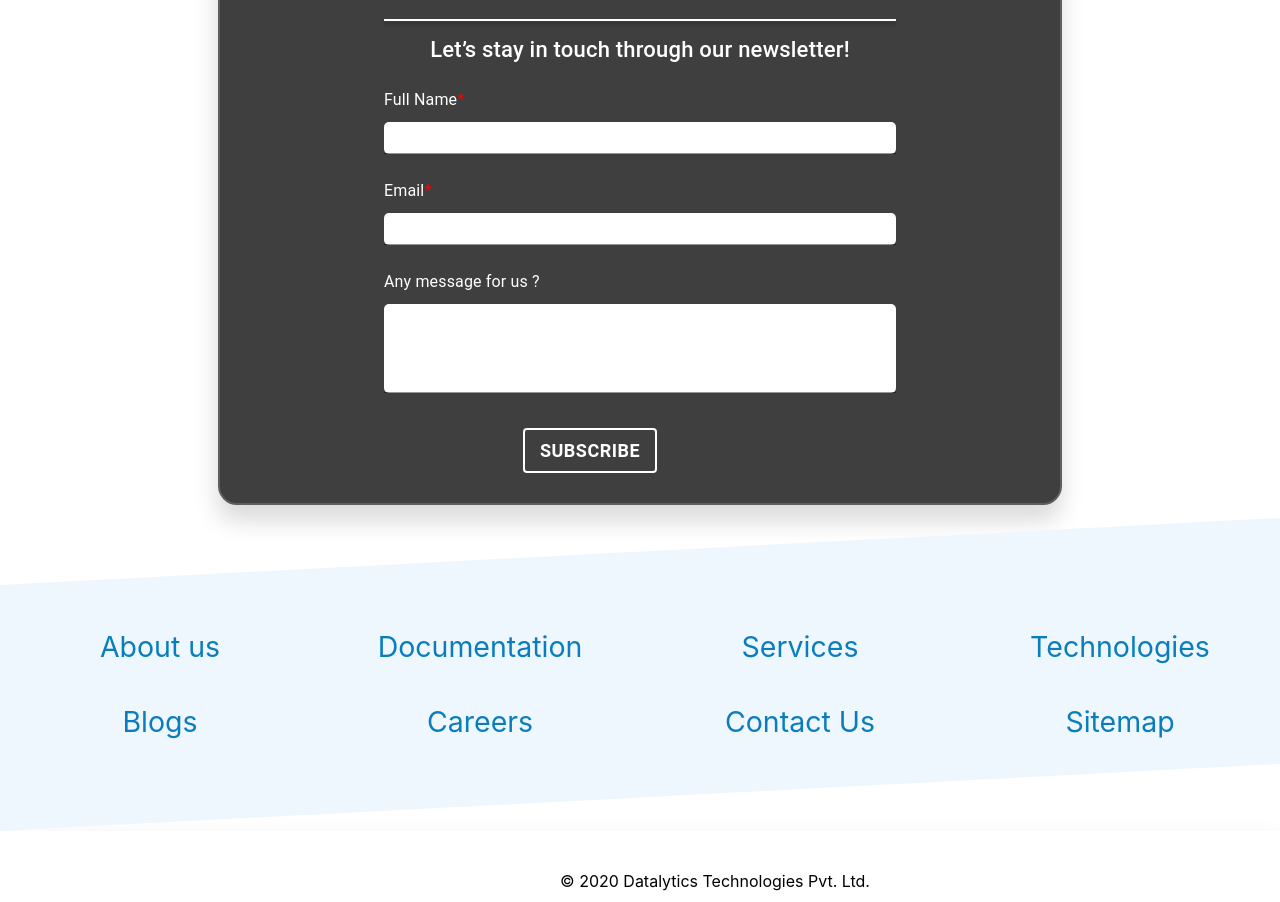
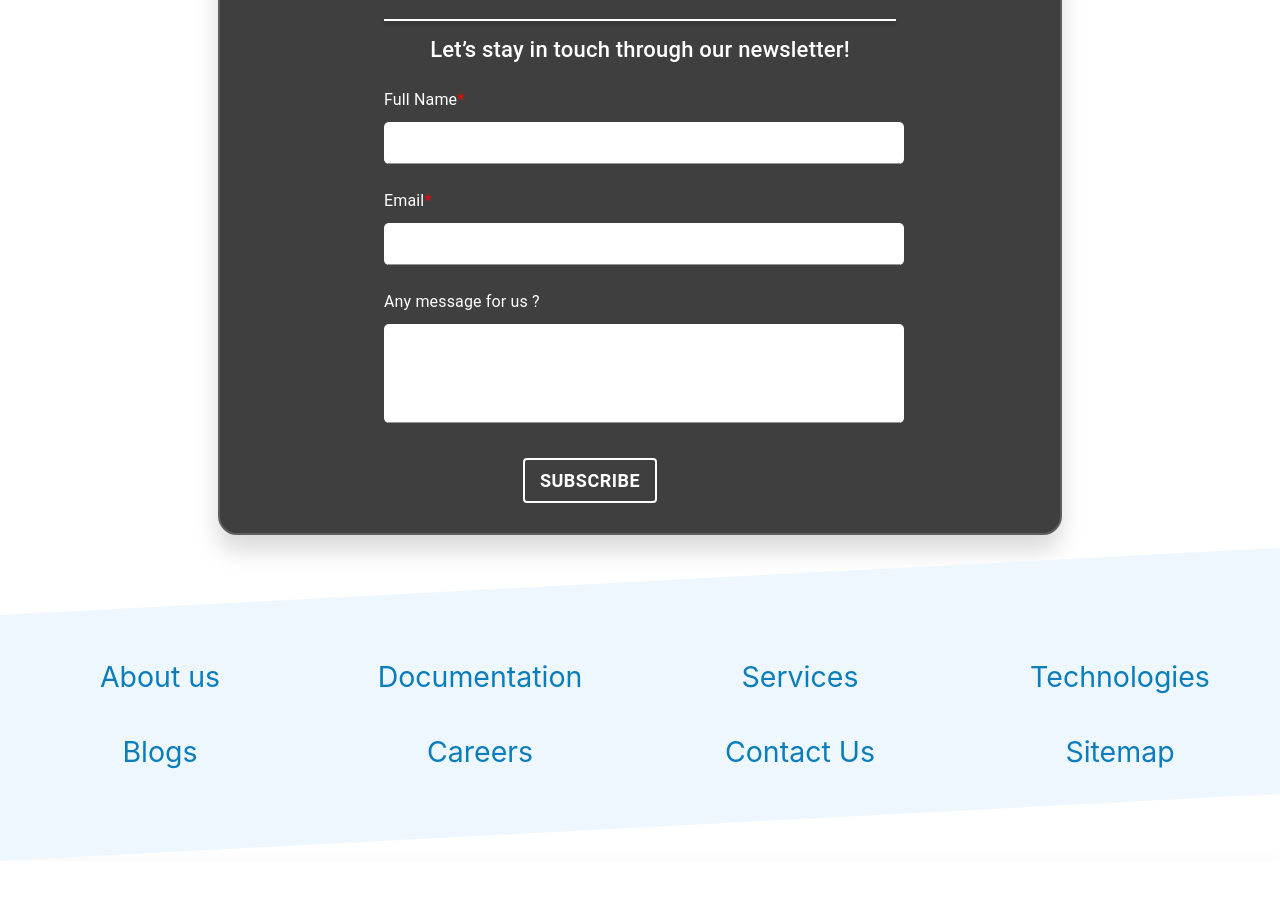
Before and after one commit to deepanshu195/datalytics, a React (Create React App) app: page / in a window 1280 px wide. Shown: the part 4340-5242 px from the top of the page. Built offline with nearby package versions, Linux system fonts and the light colour scheme.

Commit message:
feat(lastminchanges): done

```diff
--- a/src/components/Main/Main.module.css
+++ b/src/components/Main/Main.module.css
@@ -225,6 +225,10 @@ section -2
   border-radius: 5px;
   margin-top: 10px !important;
   outline: none;
+  padding-left: 4px !important;
+  padding-right: 4px !important;
+  padding-top: 10px !important;
+
   /* width: 100%; */
 }
 
```
